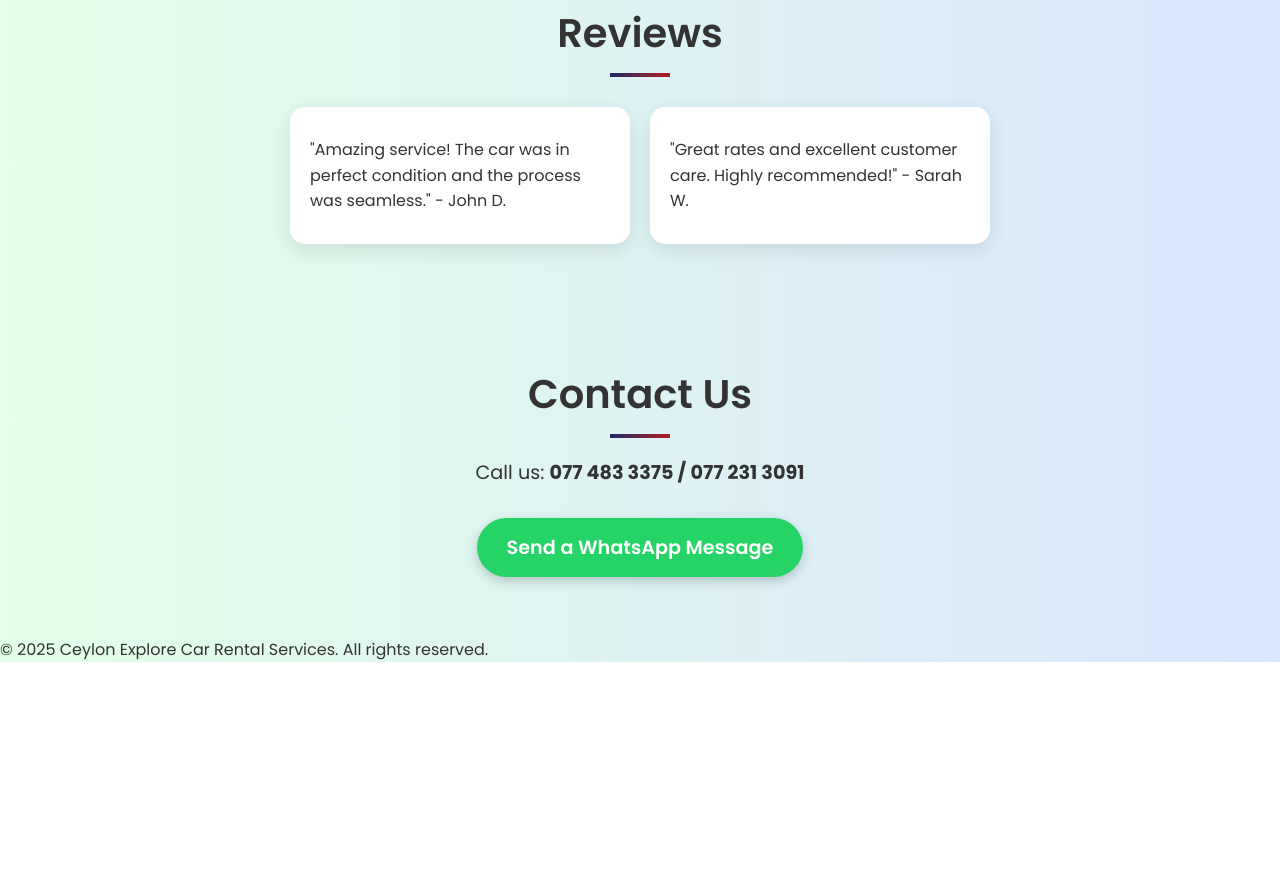
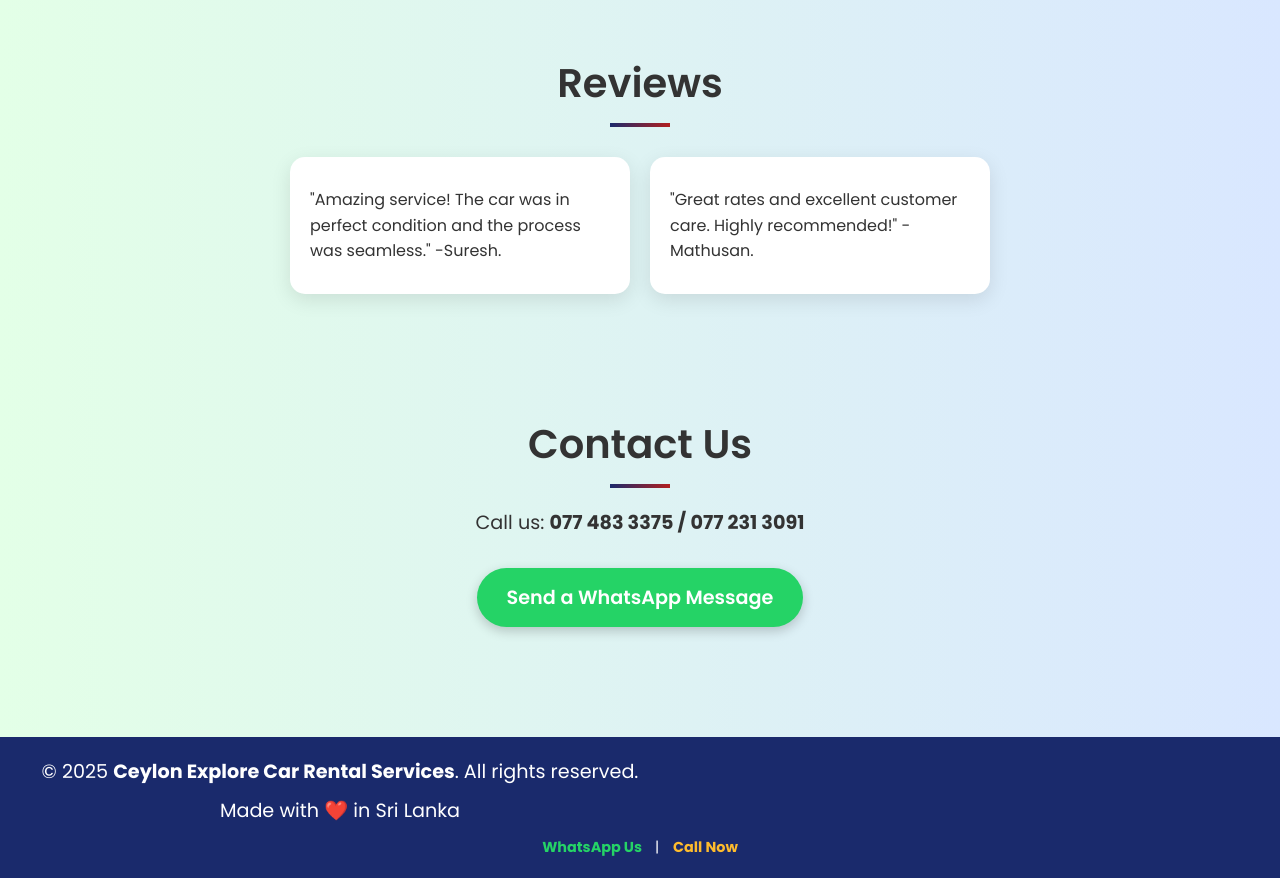
Before and after one commit to Vidhdhi/landing, a plain HTML site: page index.html in a window 1280 px wide. Shown: the part 1869-2747 px from the top of the page. Before the commit the page ends 2531 px from the top, so only its background shows below. Drawn offline with Linux system fonts and the light colour scheme.

Commit message:
Update index.html
chjangebs

```diff
--- a/index.html
+++ b/index.html
@@ -33,7 +33,7 @@
       display: flex;
       flex-direction: column;
       align-items: center;
-      justify-content: center;
+      justify-content: start;
       height: 100vh;
       text-align: center;
       padding: 20px;
@@ -45,7 +45,7 @@
       width: 250px;
       height: auto;
       margin-bottom: 20px;
-      box-shadow: 0 10px 30px rgba(0, 0, 0, 0.3);
+
       animation: fadeIn 2s ease-in-out;
     }
     h1 {
@@ -105,6 +105,11 @@
       margin-top: 30px;
     }
     .car-card {
+      display: flex;
+    flex-direction: column;
+    justify-content: center;
+    align-items: center;
+    padding: 20px;
       background: white;
       border-radius: 15px;
       box-shadow: 0 6px 20px rgba(0, 0, 0, 0.1);
@@ -128,10 +133,10 @@
 
     /* About Us Section */
     .about {
-      background: #f9f9f9;
+
       padding: 40px 20px;
       border-radius: 10px;
-      box-shadow: 0 6px 20px rgba(0, 0, 0, 0.1);
+
       animation: fadeIn 1.5s ease-in-out;
     }
     .about p {
@@ -230,10 +235,10 @@
   <h2>Reviews</h2>
   <div class="reviews">
     <div class="review-card">
-      <p>"Amazing service! The car was in perfect condition and the process was seamless." - John D.</p>
+      <p>"Amazing service! The car was in perfect condition and the process was seamless." -Suresh.</p>
     </div>
     <div class="review-card">
-      <p>"Great rates and excellent customer care. Highly recommended!" - Sarah W.</p>
+      <p>"Great rates and excellent customer care. Highly recommended!" - Mathusan.</p>
     </div>
   </div>
 </section>
@@ -244,8 +249,19 @@
   <a class="whatsapp-btn" href="https://wa.me/94774833375" target="_blank">Send a WhatsApp Message</a>
 </section>
 
-<footer>
-  © 2025 Ceylon Explore Car Rental Services. All rights reserved.
+<footer style="background: #1a2a6c; color: #fff; text-align: center; padding: 20px 10px; font-size: 0.9rem; margin-top: 50px;">
+  <div style="max-width: 1200px; margin: auto;">
+    <p style="margin: 0;">&copy; 2025 <strong>Ceylon Explore Car Rental Services</strong>. All rights reserved.</p>
+    <p style="margin: 8px 0 0;">Made with ❤️ in Sri Lanka</p>
+    <div style="margin-top: 10px;">
+      <a href="https://wa.me/94774833375" target="_blank" style="color: #25D366; text-decoration: none; font-weight: bold; margin: 0 10px;">
+        WhatsApp Us
+      </a> |
+      <a href="tel:+94774833375" style="color: #fdbb2d; text-decoration: none; font-weight: bold; margin: 0 10px;">
+        Call Now
+      </a>
+    </div>
+  </div>
 </footer>
 
 </body>
```
